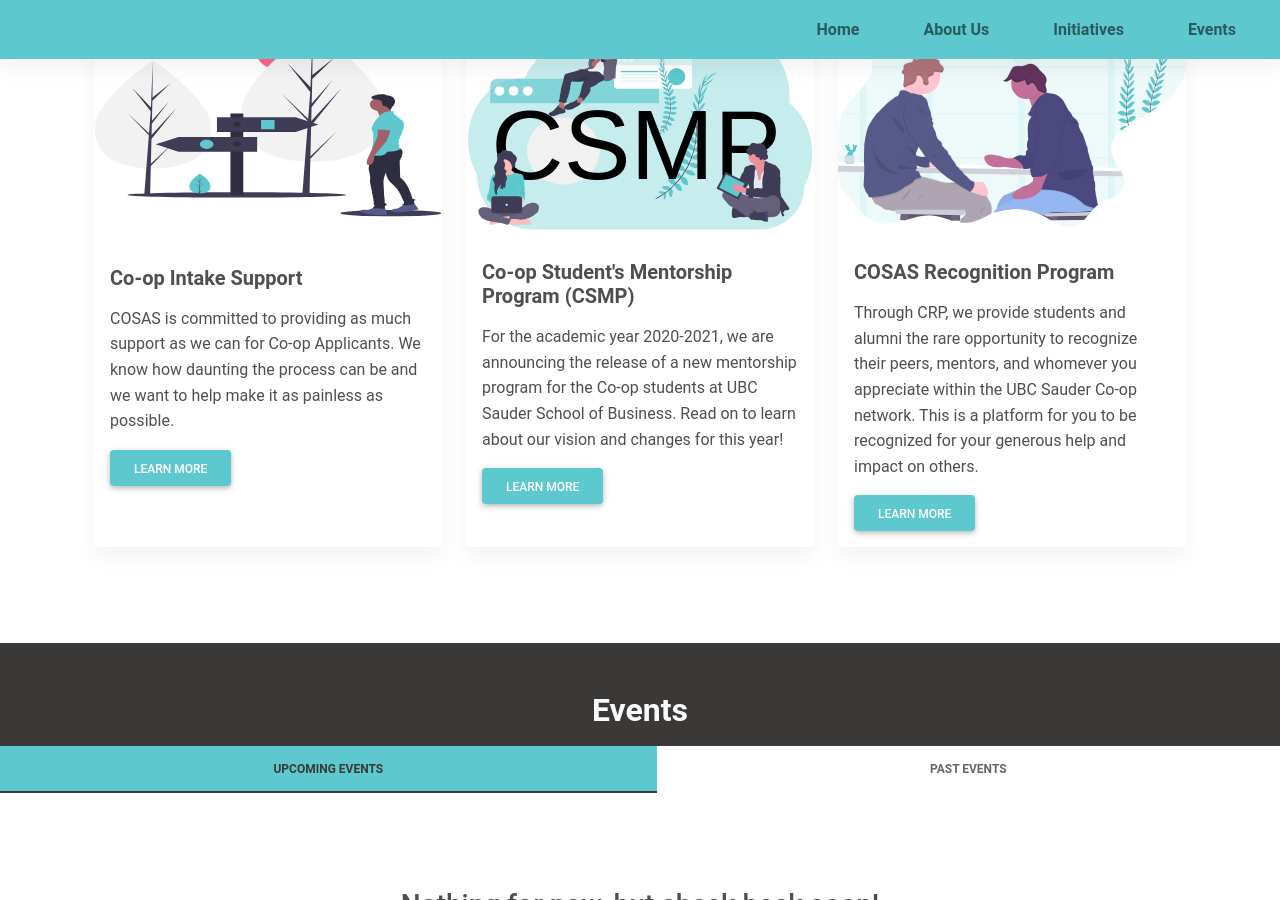
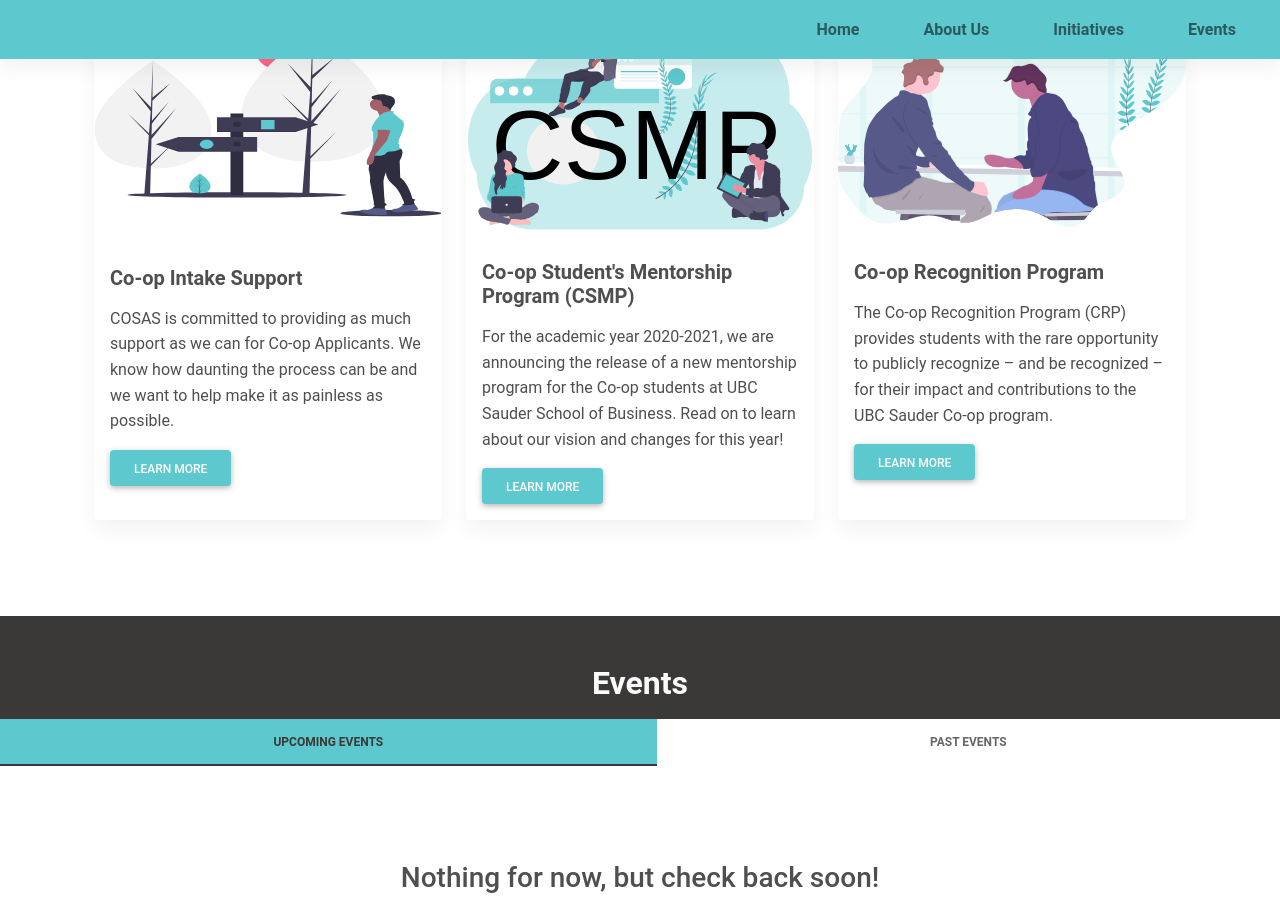
Before and after one commit to coopsauder/cosas-site-v3, a Jekyll site: the page built from index.html, in a window 1280 px wide and 900 px high, scrolled down 1548 px. Built offline with Jekyll 4.4.1, drawn with Linux system fonts in a browser that asks for light colours.

Commit message:
modified the CRP

```diff
--- a/_initiatives/recognition.md
+++ b/_initiatives/recognition.md
@@ -1,25 +1,27 @@
 ---
 layout: post
-title: COSAS Recognition Program
+title: Co-op Recognition Program
 image: static_files/img/svg/recognition.svg
 secondary-image: static_files/img/img/recognition.jpg
 ---
-Through CRP, we provide students and alumni the rare opportunity to recognize their peers, mentors, and whomever you appreciate within the UBC Sauder Co-op network. This is a platform for you to be recognized for your generous help and impact on others.
+The Co-op Recognition Program (CRP) provides students with the rare opportunity to publicly recognize – and be recognized – for their impact and contributions to the UBC Sauder Co-op program.
 
 [We are always committed to building a sense of community for all Sauder Co-op students and alumni.]({{ site.baseurl }}/static_files/other/RecognitionLetter.pdf)
 
+### How CRP works:
+
+1. There’s an individual you wish to recognize. [*Note: A genuine reason for appreciation must be provided*]
+2. [**Submit the Recognition Form**]("https://forms.gle/TkJAZDpYwSYz9vvL6")
+3. COSAS will send your message to the recognized individual(s). With permission, COSAS will feature outstanding notes on various social media platforms biweekly. [*Anonymous notes of thanks also accepted*].
+
+###  Why CRP?
+1. Individuals can publicly express their appreciation to those that made a positive impact on their Co-op journey.
+2. Appreciation can be given anonymously.
+3. High contributing members will be awarded at the end of semester.
+
 ### Who can participate?
+Any individual in the UBC Sauder Co-op network has the opportunity to participate in CRP!
 
-Any individual who has benefitted from a member of the UBC Sauder Co-op Community can show their appreciation by giving a shout-out through the recognition program. You can recognize any UBC Sauder alum, Co-op mentor, or fellow student for providing assistance, support, or advice!
+<!-- <a href="{{ site.baseurl }}/static_files/other/Recognition.pdf">Download our information pamphlet here</a>
 
-
-### Recognition form:
-<a class="btn btn-primary text-dark" href="https://forms.gle/TkJAZDpYwSYz9vvL6">Recognize a member of your community here!</a><br>
-<br>
-
-
-### How this program works
-
-<a href="{{ site.baseurl }}/static_files/other/Recognition.pdf">Download our information pamphlet here</a>
-
-<iframe width="100%" height="1000" src="{{ site.baseurl }}/static_files/other/Recognition.pdf">
+<iframe width="100%" height="1000" src="{{ site.baseurl }}/static_files/other/Recognition.pdf"> -->
```
